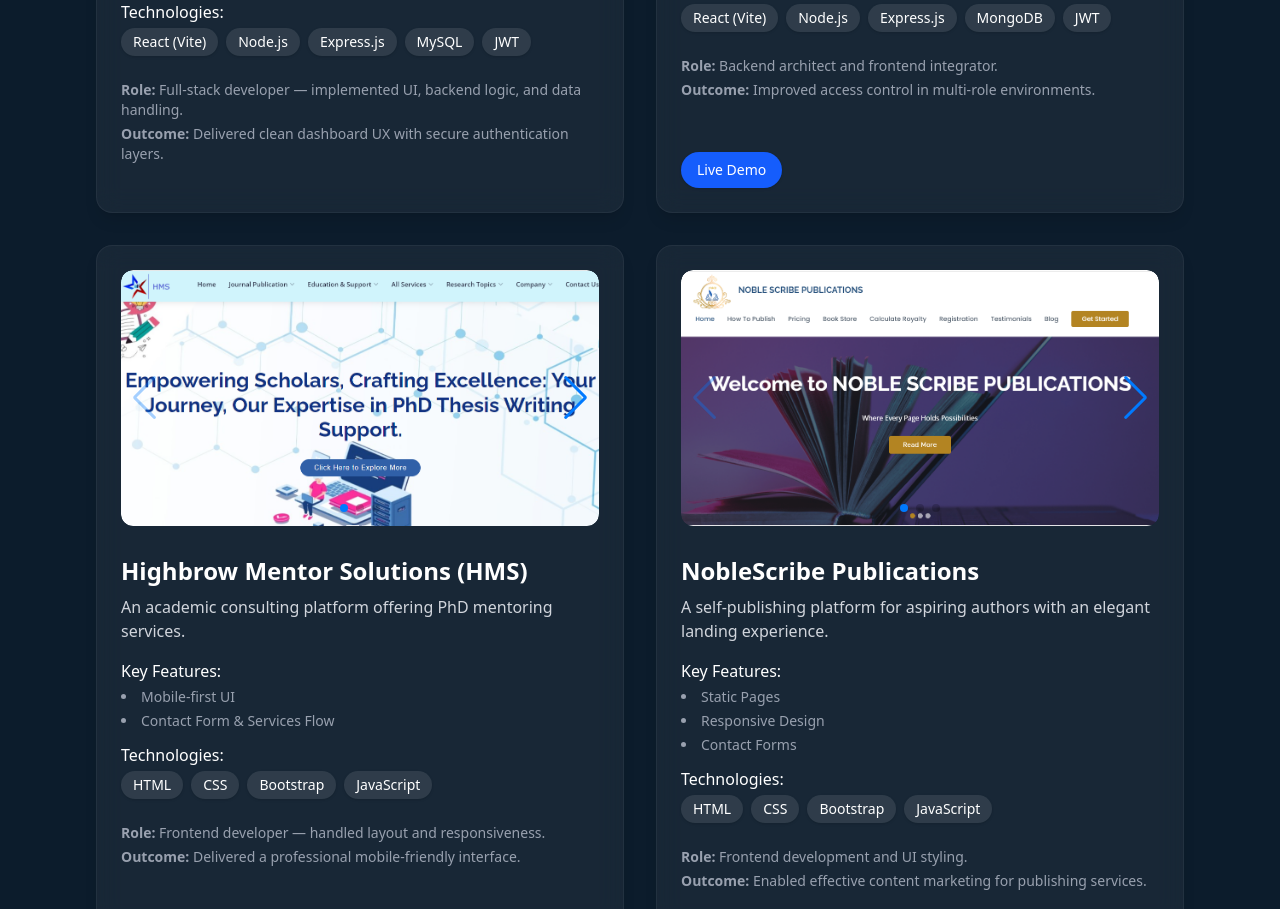
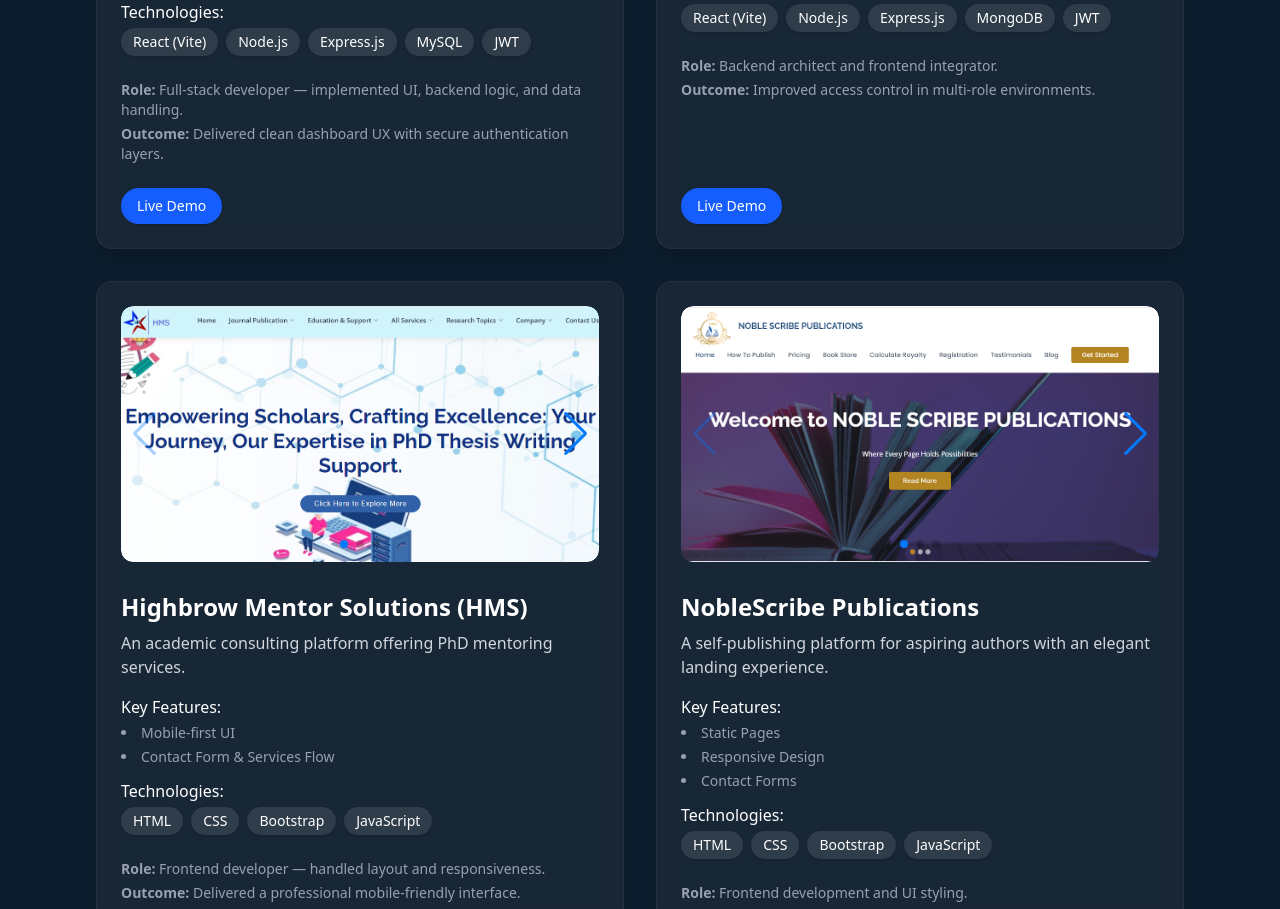
Before and after one commit to Vinith1801/VinithBylapudi, a React (Vite) app: page / in a window 1280 px wide. Shown: the part 2420-3329 px from the top of the page. Built offline with nearby package versions, Linux system fonts and the light colour scheme.

Commit message:
Update projects.js

```diff
--- a/src/data/projects.js
+++ b/src/data/projects.js
@@ -20,7 +20,7 @@
       "/images/quiz/quiz-4.png",
       "/images/quiz/quiz-5.png",
     ],
-    liveDemo: "",
+    liveDemo: "https://quiz-nest-orcin.vercel.app",
     repoLink: ""
   },
   {
```
